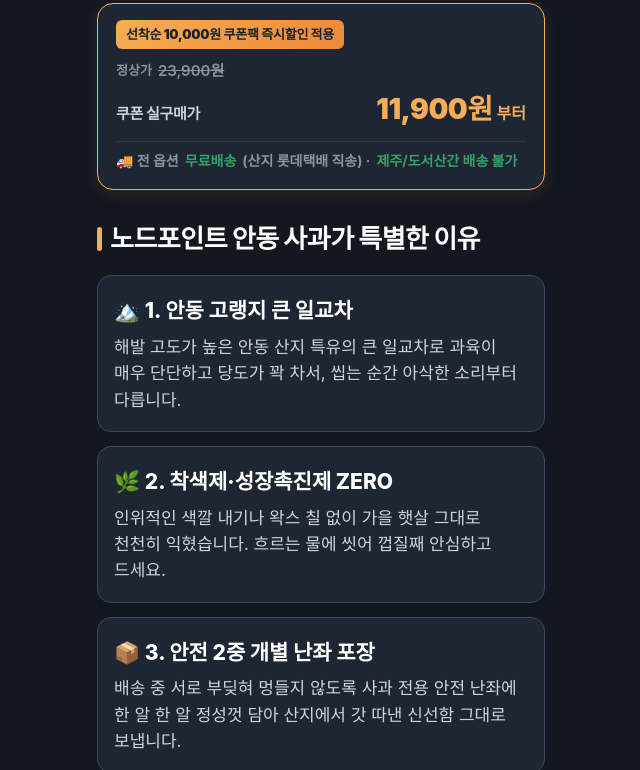
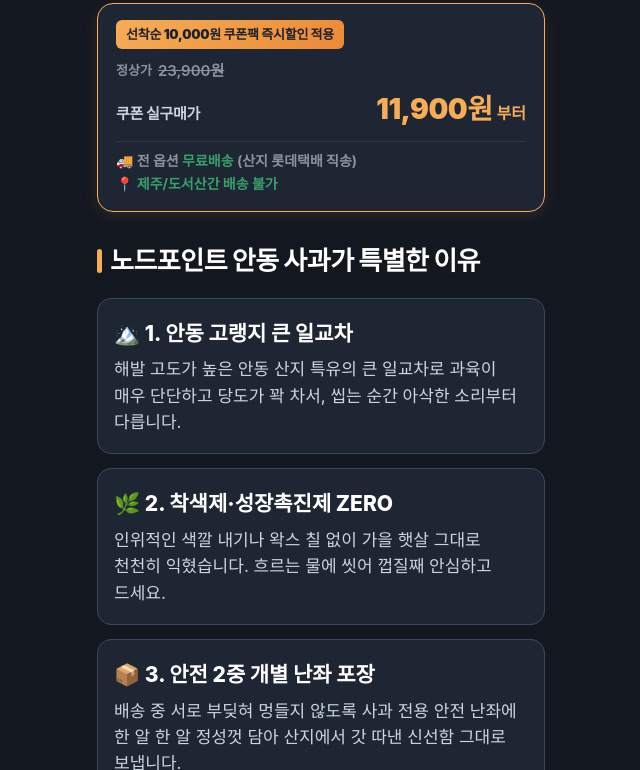
Before and after one commit to node-point/node-point.github.io, a plain HTML site: page apple.html in a window 1280 px wide. Shown: the part 930-1700 px from the top of the page, without its empty margins (319-959 px from the left). Drawn offline with Linux system fonts and the light colour scheme; a web font is replaced by a local one.

Commit message:
fix(mall): 사과·과메기 배송 안내 줄바꿈 정리 (flex → block)

```diff
--- a/apple.html
+++ b/apple.html
@@ -941,8 +941,9 @@
           <span class="final-price-unit">부터</span>
         </div>
       </div>
-      <div class="price-notice">
-        🚚 전 옵션 <strong>무료배송</strong> (산지 롯데택배 직송) · <strong>제주/도서산간 배송 불가</strong>
+      <div class="price-notice" style="display:block; line-height:1.6;">
+        🚚 전 옵션 <strong>무료배송</strong> (산지 롯데택배 직송)<br>
+        📍 <strong>제주/도서산간 배송 불가</strong>
       </div>
     </section>
 
```
Also changed, not shown: apple/index.html (+3 -2 lines), gwamegi.html (+1 -1 lines), gwamegi/index.html (+1 -1 lines).
